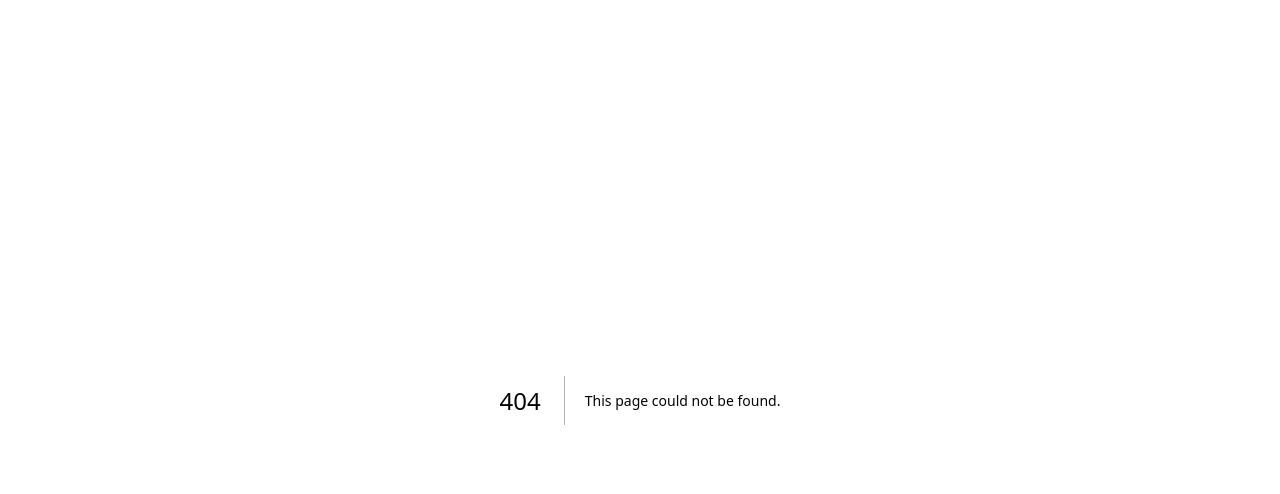
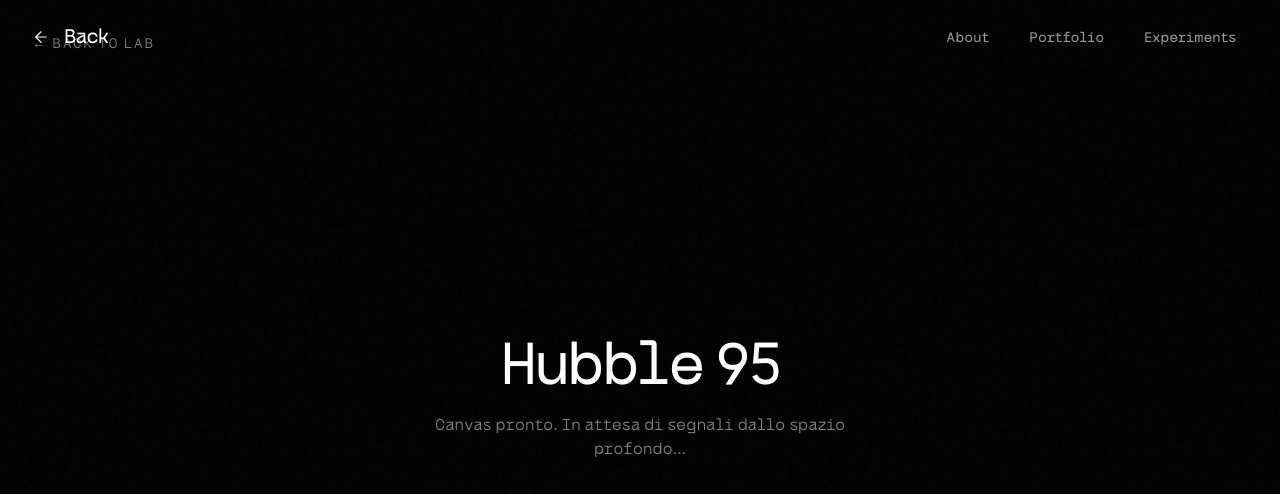
Before and after one commit to san-gabriels/portfolio-bento-2026, a Next.js app: page /experiments/hubble95 in a window 1280 px wide. Before the commit this address had no page. Shown: the top 494 px of the page. Built offline with nearby package versions, Linux system fonts and the light colour scheme; a web font is replaced by a local one.

Commit message:
added a new experiment page for Hubble 95 and modified the main experiments page to include it.

```diff
--- /dev/null
+++ b/app/experiments/hubble95/page.tsx
@@ -0,0 +1,43 @@
+"use client";
+
+import React from "react";
+import Link from "next/link";
+import { motion } from "framer-motion";
+
+export default function Hubble95Experiment() {
+  return (
+    <div className="min-h-screen bg-black text-white w-full flex flex-col items-center justify-center relative overflow-hidden font-sans">
+
+      {/* Tasto per tornare indietro e non rimanere intrappolati nell'esperimento */}
+      <div className="absolute top-8 left-8 z-50">
+        <Link
+          href="/experiments"
+          className="text-white/50 hover:text-white transition-colors text-sm uppercase tracking-widest"
+        >
+          &larr; Back to Lab
+        </Link>
+      </div>
+
+      <motion.div
+        initial={{ opacity: 0, y: 20 }}
+        animate={{ opacity: 1, y: 0 }}
+        transition={{ duration: 0.8, ease: [0.22, 1, 0.36, 1] }}
+        className="text-center z-10"
+      >
+        <h1 className="text-4xl md:text-6xl font-medium tracking-tighter mb-4">
+          Hubble 95
+        </h1>
+        <p className="text-white/50 max-w-md mx-auto">
+          Canvas pronto. In attesa di segnali dallo spazio profondo...
+        </p>
+      </motion.div>
+
+      {/* Qui dentro poi ci piazzeremo il canvas per WebGL / Shaders */}
+      <div className="absolute inset-0 z-0 pointer-events-none opacity-20">
+        {/* Placeholder background */}
+        <div className="w-full h-full bg-[radial-gradient(ellipse_at_center,_var(--tw-gradient-stops))] from-[#008080] to-black"></div>
+      </div>
+
+    </div>
+  );
+}
--- a/app/experiments/page.tsx
+++ b/app/experiments/page.tsx
@@ -21,7 +21,7 @@ const ScrollWord = ({ children, progress, range }: { children: React.ReactNode,
 
 // Dati degli esperimenti
 const EXPERIMENTS = [
-  { id: 1, title: "CRT Shader", category: "WebGL", slug: "crt-shader", image: "https://images.unsplash.com/photo-1550745165-9bc0b252726f?auto=format&fit=crop&q=80&w=800" },
+  { id: 1, title: "Hubble 95", category: "WebGL", slug: "hubble95", image: "https://images.unsplash.com/photo-1550745165-9bc0b252726f?auto=format&fit=crop&q=80&w=800" },
   { id: 2, title: "Fluid Sim", category: "Physics", slug: "fluid-sim", image: "https://images.unsplash.com/photo-1451187580459-43490279c0fa?auto=format&fit=crop&q=80&w=800" },
   { id: 3, title: "ASCII Art", category: "Typography", slug: "ascii", image: "https://images.unsplash.com/photo-1550439062-609e1531270e?auto=format&fit=crop&q=80&w=800" },
   { id: 4, title: "Cyberpunk City", category: "3D Render", slug: "cyber-city", image: "https://images.unsplash.com/photo-1605810230434-7631ac76ec81?auto=format&fit=crop&q=80&w=1200" },
@@ -92,8 +92,13 @@ export default function App() {
   key={project.id}
   href={`/experiments/${project.slug}`}
   onClick={(e) => {
-                  e.preventDefault(); // Blocca la navigazione verso la 404
-                  setSelectedProject(project); // Apre l'overlay
+    // Se NON è Hubble 95, blocca la navigazione e mostra il pop-up
+    if (project.slug !== "hubble95") {
+      e.preventDefault();
+      setSelectedProject(project);
+    }
+    // Se è hubble95, l'if viene ignorato e il tag <a> esegue
+    // la sua navigazione nativa verso l'href.
   }}
   className={`group block bg-white/[0.03] border border-white/5 rounded-[24px] p-2 md:p-3 transition-colors hover:bg-white/[0.06] ${style.span}`}
 >
```
Lines whose indentation alone changed are shown as unchanged.
